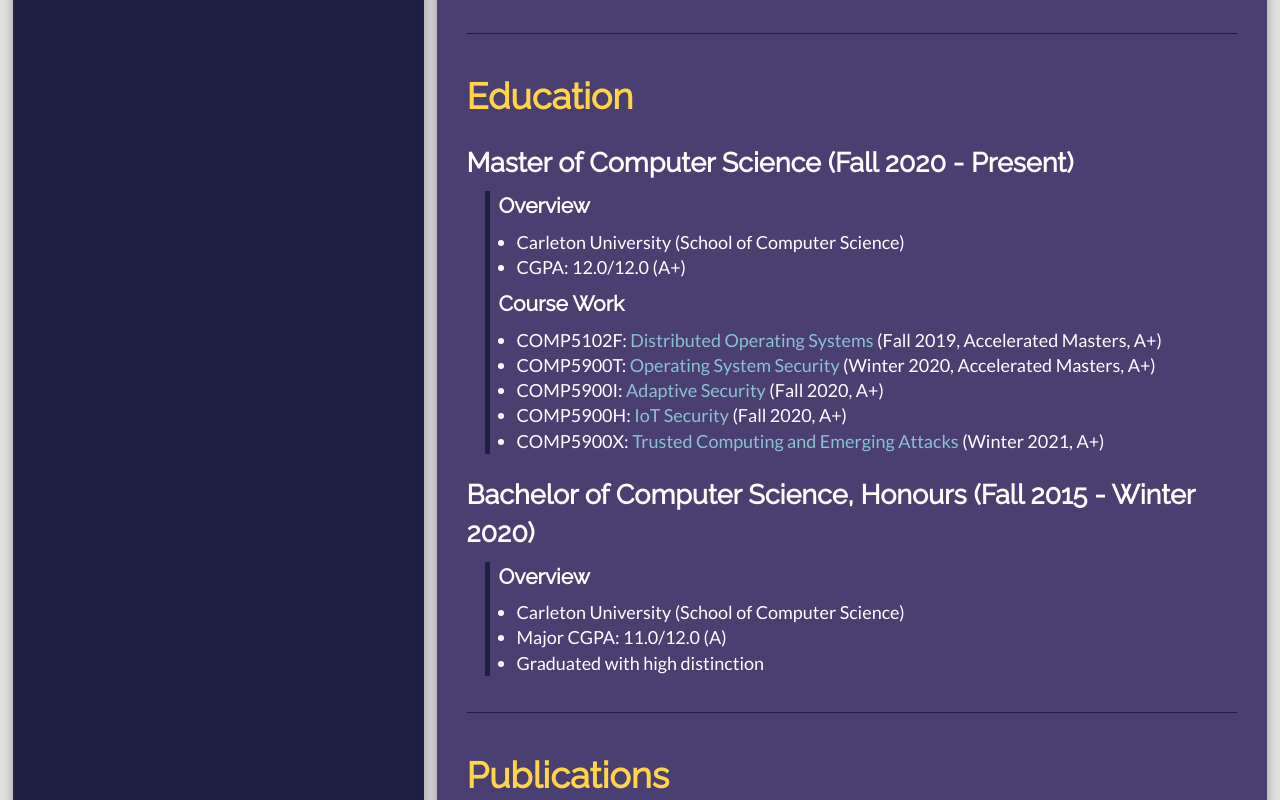
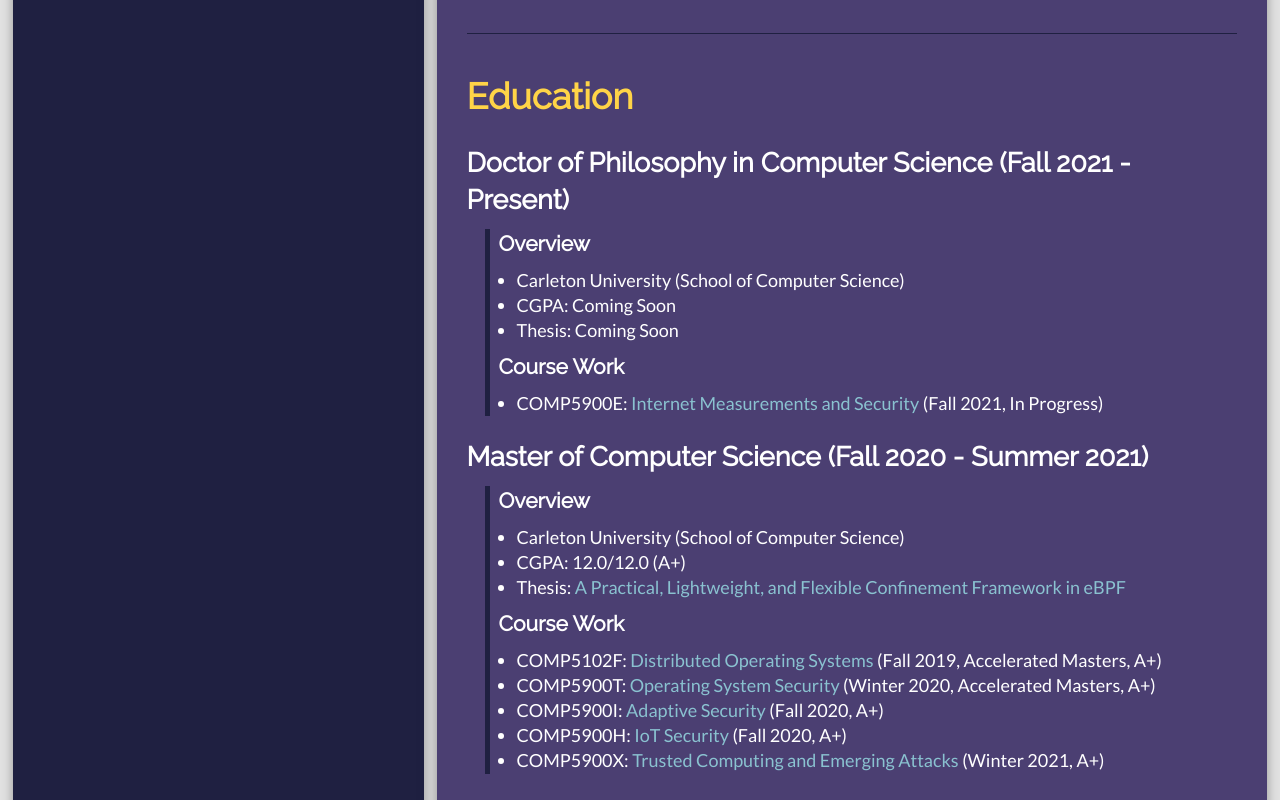
Before and after one commit to willfindlay/academic-homepage, a plain HTML site: page site/index.html in a window 1280 px wide. Shown: the part 718-1518 px from the top of the page. Drawn offline with Linux system fonts and the light colour scheme.

Commit message:
site: update after graduation

```diff
--- a/site/index.html
+++ b/site/index.html
@@ -80,12 +80,27 @@
       <hr/>
 
       <h1 id='education'>Education</h1>
-      <h2>Master of Computer Science (Fall 2020 - Present)</h2>
+      <h2>Doctor of Philosophy in Computer Science (Fall 2021 - Present)</h2>
+      <div class='content'>
+        <h3>Overview</h3>
+        <ul>
+          <li>Carleton University (School of Computer Science)</li>
+          <li>CGPA: Coming Soon</li>
+          <li>Thesis: Coming Soon</li>
+        </ul>
+        <h3>Course Work</h3>
+        <ul>
+          <li>COMP5900E: <a href="https://people.scs.carleton.ca/~abdou/COMP5900_F2021.html" target="_blank">Internet Measurements and Security</a> (Fall 2021, In Progress)</li>
+        </ul>
+      </div>
+
+      <h2>Master of Computer Science (Fall 2020 - Summer 2021)</h2>
       <div class='content'>
         <h3>Overview</h3>
         <ul>
           <li>Carleton University (School of Computer Science)</li>
           <li>CGPA: 12.0/12.0 (A+)</li>
+          <li>Thesis: <a href="written/techreport/mcs-thesis.pdf">A Practical, Lightweight, and Flexible Confinement Framework in eBPF</a></li>
         </ul>
         <h3>Course Work</h3>
         <ul>
```
